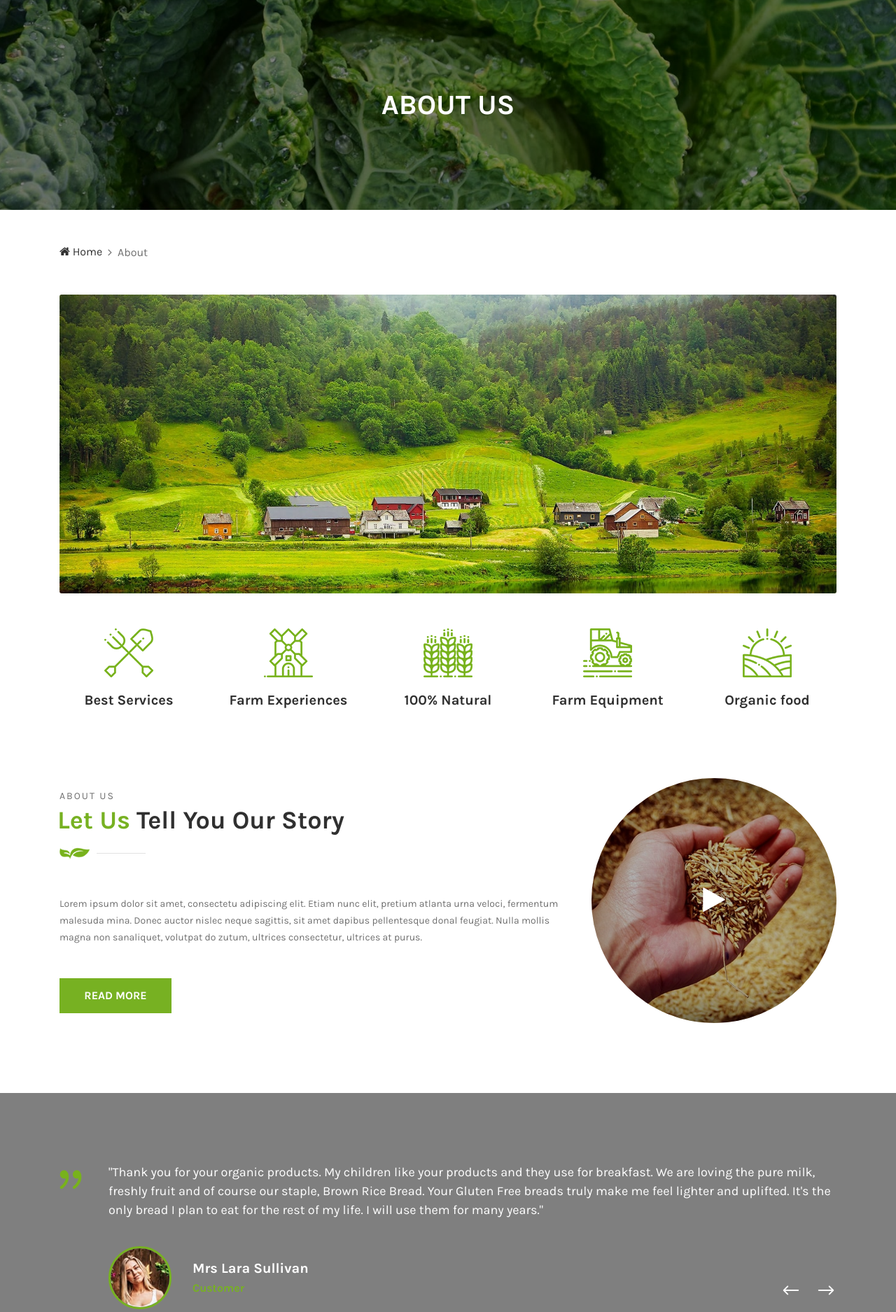
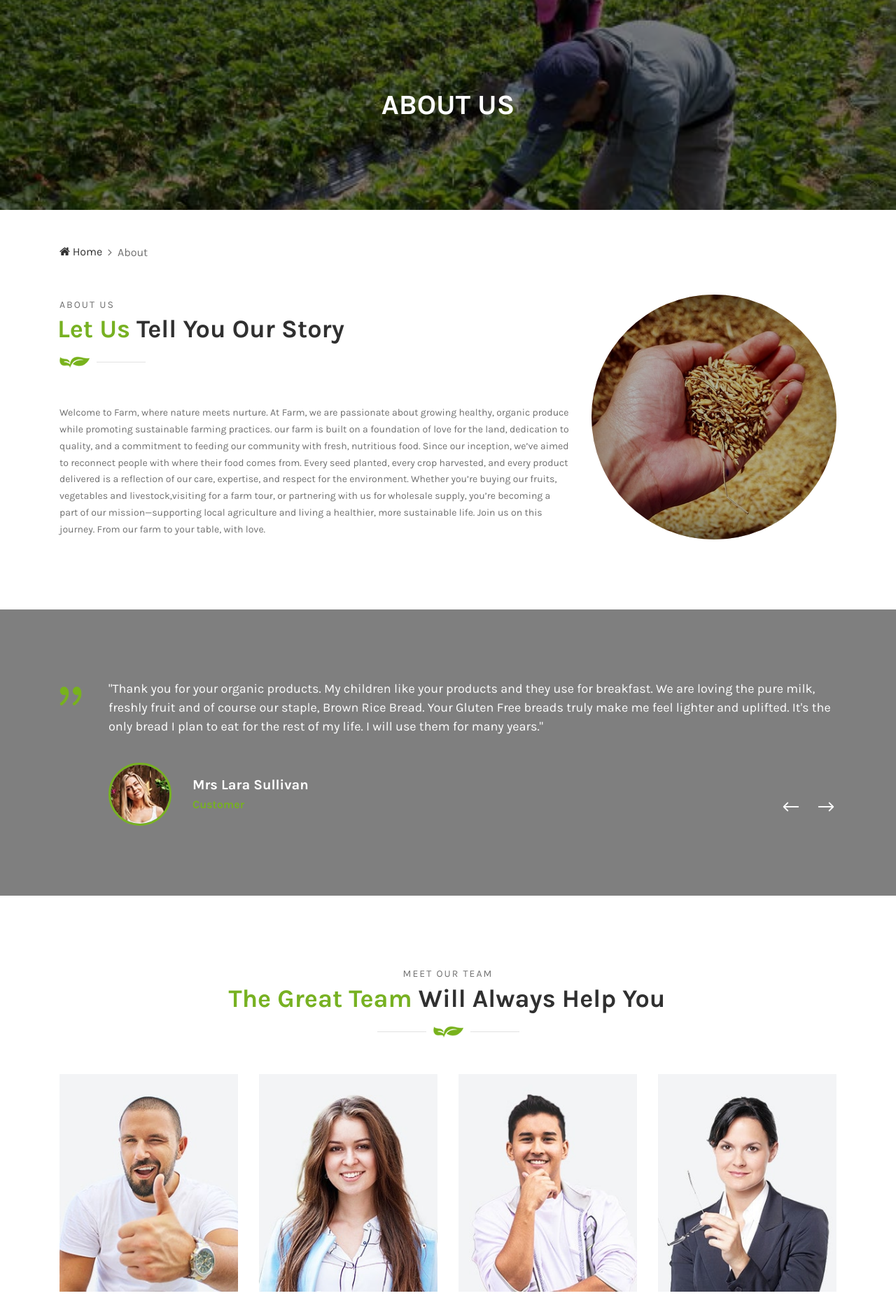
Before and after one commit to ShalewaAbdulkareem/farm, a Django app: page /about/ in a window 1280 px wide. Shown: the part 120-1995 px from the top of the page at 70% size. Run offline with Django 5.2, Linux system fonts and the light colour scheme; some libraries are stand-ins or nearby versions.

Commit message:
first commit

```diff
--- a/farm_site/template/about.html
+++ b/farm_site/template/about.html
@@ -9,7 +9,7 @@
 {% block content %}
 
   <!-- ##### Breadcrumb Area Start ##### -->
-  <div class="breadcrumb-area bg-img bg-overlay jarallax" style="background-image: url({% static 'img/bg-img/18.jpg' %});">
+  <div class="breadcrumb-area bg-img bg-overlay jarallax" style="background-image: url({% static 'img/farm/about.jpg' %});">
     <div class="container h-100">
       <div class="row h-100 align-items-center">
         <div class="col-12">
@@ -24,7 +24,7 @@
     <div class="container">
       <nav aria-label="breadcrumb">
         <ol class="breadcrumb">
-          <li class="breadcrumb-item"><a href="index.html"><i class="fa fa-home"></i> Home</a></li>
+          <li class="breadcrumb-item"><a href="{% url 'farms_app:index' %}"><i class="fa fa-home"></i> Home</a></li>
           <li class="breadcrumb-item active" aria-current="page">About</li>
         </ol>
       </nav>
@@ -33,7 +33,7 @@
   <!-- ##### Breadcrumb Area End ##### -->
 
   <!-- ##### Famie Benefits Area Start ##### -->
-  <section class="famie-benefits-area pb-5">
+  <!-- <section class="famie-benefits-area pb-5">
     <div class="container">
       <div class="row">
         <div class="col-12">
@@ -41,43 +41,43 @@
             <img src="{% static 'img/bg-img/2.jpg' %}" alt="">
           </div>
         </div>
-      </div>
+      </div> -->
 
-      <div class="row justify-content-center">
+      <!-- <div class="row justify-content-center"> -->
         <!-- Single Benefits Area -->
-        <div class="col-12 col-sm-4 col-lg">
+        <!-- <div class="col-12 col-sm-4 col-lg">
           <div class="single-benefits-area wow fadeInUp mb-50" data-wow-delay="100ms">
             <img src="{% static 'img/core-img/digger.png' %}" alt="">
             <h5>Best Services</h5>
           </div>
-        </div>
+        </div> -->
 
         <!-- Single Benefits Area -->
-        <div class="col-12 col-sm-4 col-lg">
+        <!-- <div class="col-12 col-sm-4 col-lg">
           <div class="single-benefits-area wow fadeInUp mb-50" data-wow-delay="300ms">
             <img src="{% static 'img/core-img/windmill.png' %}" alt="">
             <h5>Farm Experiences</h5>
           </div>
-        </div>
+        </div> -->
 
         <!-- Single Benefits Area -->
-        <div class="col-12 col-sm-4 col-lg">
+        <!-- <div class="col-12 col-sm-4 col-lg">
           <div class="single-benefits-area wow fadeInUp mb-50" data-wow-delay="500ms">
             <img src="{% static 'img/core-img/cereals.png' %}" alt="">
             <h5>100% Natural</h5>
           </div>
-        </div>
+        </div> -->
 
         <!-- Single Benefits Area -->
-        <div class="col-12 col-sm-4 col-lg">
+        <!-- <div class="col-12 col-sm-4 col-lg">
           <div class="single-benefits-area wow fadeInUp mb-50" data-wow-delay="700ms">
             <img src="{% static 'img/core-img/tractor.png' %}" alt="">
             <h5>Farm Equipment</h5>
           </div>
-        </div>
+        </div> -->
 
         <!-- Single Benefits Area -->
-        <div class="col-12 col-sm-4 col-lg">
+        <!-- <div class="col-12 col-sm-4 col-lg">
           <div class="single-benefits-area wow fadeInUp mb-50" data-wow-delay="900ms">
             <img src="{% static 'img/core-img/sunrise.png' %}" alt="">
             <h5>Organic food</h5>
@@ -85,7 +85,7 @@
         </div>
       </div>
     </div>
-  </section>
+  </section> -->
   <!-- ##### Famie Benefits Area End ##### -->
 
   <!-- ##### About Us Area Start ##### -->
@@ -102,18 +102,24 @@
               <h2><span>Let Us</span> Tell You Our Story</h2>
               <img src="{% static 'img/core-img/decor.png' %}" alt="">
             </div>
-            <p>Lorem ipsum dolor sit amet, consectetu adipiscing elit. Etiam nunc elit, pretium atlanta urna veloci, fermentum malesuda mina. Donec auctor nislec neque sagittis, sit amet dapibus pellentesque donal feugiat. Nulla mollis magna non
-              sanaliquet, volutpat do zutum, ultrices consectetur, ultrices at purus.</p>
-            <a href="#" class="btn famie-btn mt-30">Read More</a>
+            <p>Welcome to Farm, where nature meets nurture.
+
+              At Farm, we are passionate about growing healthy, organic produce while promoting sustainable farming practices. our farm is built on a foundation of love for the land, dedication to quality, and a commitment to feeding our community with fresh, nutritious food.
+
+              Since our inception, we’ve aimed to reconnect people with where their food comes from. Every seed planted, every crop harvested, and every product delivered is a reflection of our care, expertise, and respect for the environment.
+
+              Whether you’re buying our fruits, vegetables and livestock,visiting for a farm tour, or partnering with us for wholesale supply, you’re becoming a part of our mission—supporting local agriculture and living a healthier, more sustainable life.
+
+              Join us on this journey. From our farm to your table, with love.
+
+              </p>
           </div>
         </div>
 
-        <!-- Famie Video Play -->
+        <!-- Famie img-->
         <div class="col-12 col-md-4">
           <div class="famie-video-play mb-100">
             <img src="{% static 'img/bg-img/6.jpg' %}" alt="">
-            <!-- Play Icon -->
-            <a href="http://www.youtube.com/watch?v=7HKoqNJtMTQ" class="play-icon"><i class="fa fa-play"></i></a>
           </div>
         </div>
 
--- a/farm_site/template/base.html
+++ b/farm_site/template/base.html
@@ -69,12 +69,12 @@
               <!-- Navbar Start -->
               <div class="classynav">
                 <ul>
-                  <li class="active"><a href="index.html">Home</a></li>
+                  <li class="active"><a href="{% url 'farms_app:index' %}">Home</a></li>
                   <li><a href="{% url 'farms_app:about' %}" class="{% if current_page == 'about' %}active{% endif %}">About</a></li>
-                  <li><a href="our-product.html">Our Product</a></li>
+                  <li><a href="{% url 'farms_app:our-product' %}">Our Product</a></li>
                   <!-- <li><a href="farming-practice.html">Farming Practice</a></li> -->
                   <li><a href="news.html">News</a></li>
-                  <li><a href="contact.html">Contact</a></li>
+                  <li><a href="{% url 'farms_app:contact' %}">Contact</a></li>
                 </ul>
                 <!-- Search Icon -->
                 <div id="searchIcon">
@@ -120,7 +120,7 @@
           <!-- Single Footer Widget Area -->
           <div class="col-12 col-sm-6 col-lg-3">
             <div class="footer-widget mb-80">
-              <a href="#" class="foo-logo d-block mb-30"><img src="{% static 'img/core-img/logo2.png' %}" alt=""></a>
+              <!-- <a href="#" class="foo-logo d-block mb-30"><img src="{% static 'img/core-img/logo2.png' %}" alt=""></a> -->
               <p>Lorem ipsum dolor sit amet, consecte stare adipiscing elit. In act honcus risus atiner Pellentesque risus.</p>
               <div class="contact-info">
                 <p><i class="fa fa-map-pin" aria-hidden="true"></i><span>12 Raymond Rd, Lagos State</span></p>
--- a/farm_site/template/contact.html
+++ b/farm_site/template/contact.html
@@ -9,7 +9,7 @@
 {% block content %}
 
   <!-- ##### Breadcrumb Area Start ##### -->
-  <div class="breadcrumb-area bg-img bg-overlay jarallax" style="background-image: url({% static 'img/bg-img/18.jpg' %});">
+  <div class="breadcrumb-area bg-img bg-overlay jarallax" style="background-image: url({% static 'img/farm/contact.jpg' %});">
     <div class="container h-100">
       <div class="row h-100 align-items-center">
         <div class="col-12">
@@ -24,7 +24,7 @@
     <div class="container">
       <nav aria-label="breadcrumb">
         <ol class="breadcrumb">
-          <li class="breadcrumb-item"><a href="#"><i class="fa fa-home"></i> Home</a></li>
+          <li class="breadcrumb-item"><a href="{% url 'farms_app:index' %}"><i class="fa fa-home"></i> Home</a></li>
           <li class="breadcrumb-item active" aria-current="page">Contact</li>
         </ol>
       </nav>
```
Also changed, not shown: farm_site/template/index.html (+5 -5 lines), farm_site/static/img/farm/about.jpg (added), farm_site/static/img/farm/cattle.png (added), farm_site/static/img/farm/contact.jpg (added).
